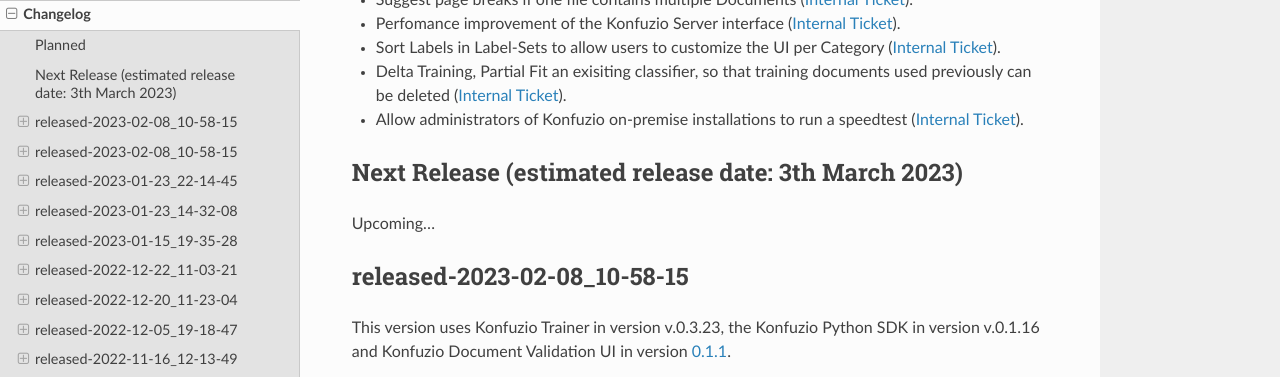
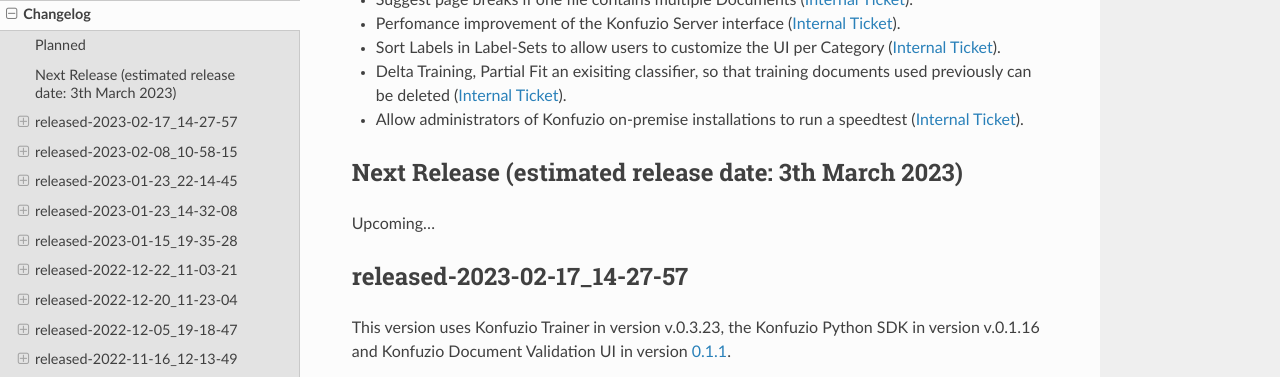
Before and after one commit to konfuzio-ai/konfuzio-sdk, a Sphinx documentation site: the page built from docs/web/changelog_app.md, in a window 1280 px wide and 900 px high, scrolled down 684 px. Shown: the top 377 px of the window. Built offline with Sphinx 7.4.7 and the Read the Docs theme 2.0.0, drawn with Linux system fonts in a browser that asks for light colours; a script that is not in the unit is left out.

Commit message:
Update changelog_app.md

```diff
--- a/docs/web/changelog_app.md
+++ b/docs/web/changelog_app.md
@@ -43,7 +43,7 @@
 
 Upcoming...
 
-## released-2023-02-08_10-58-15
+## released-2023-02-17_14-27-57
 
 This version uses Konfuzio Trainer in version v.0.3.23, the Konfuzio Python SDK in version v.0.1.16 and Konfuzio Document Validation UI in version [0.1.1](https://github.com/konfuzio-ai/konfuzio-capture-vue/releases/).
 
```
